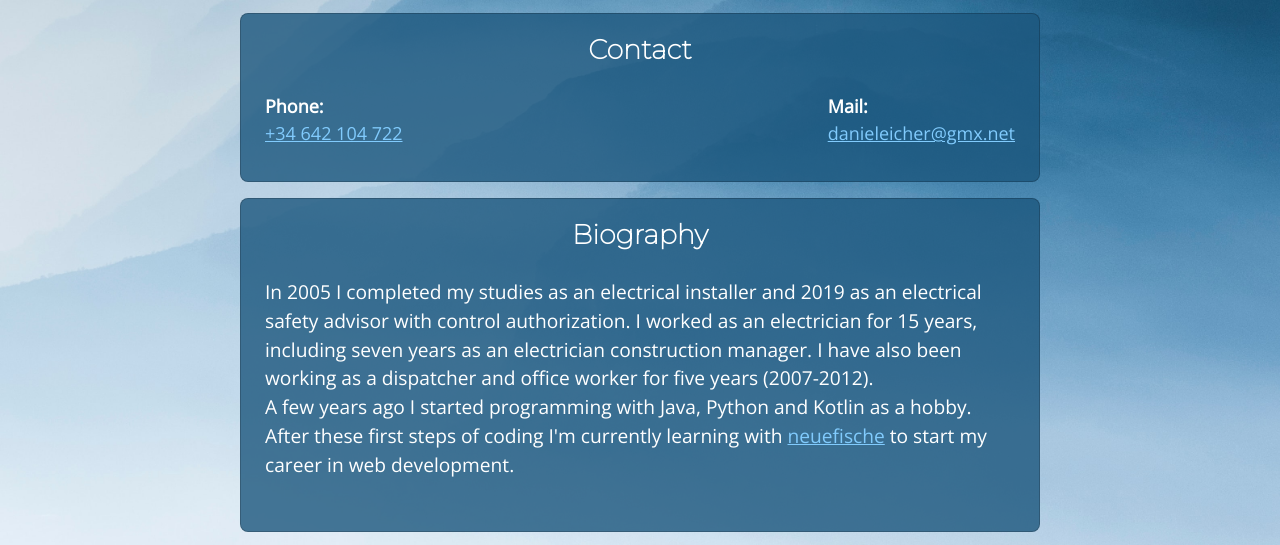
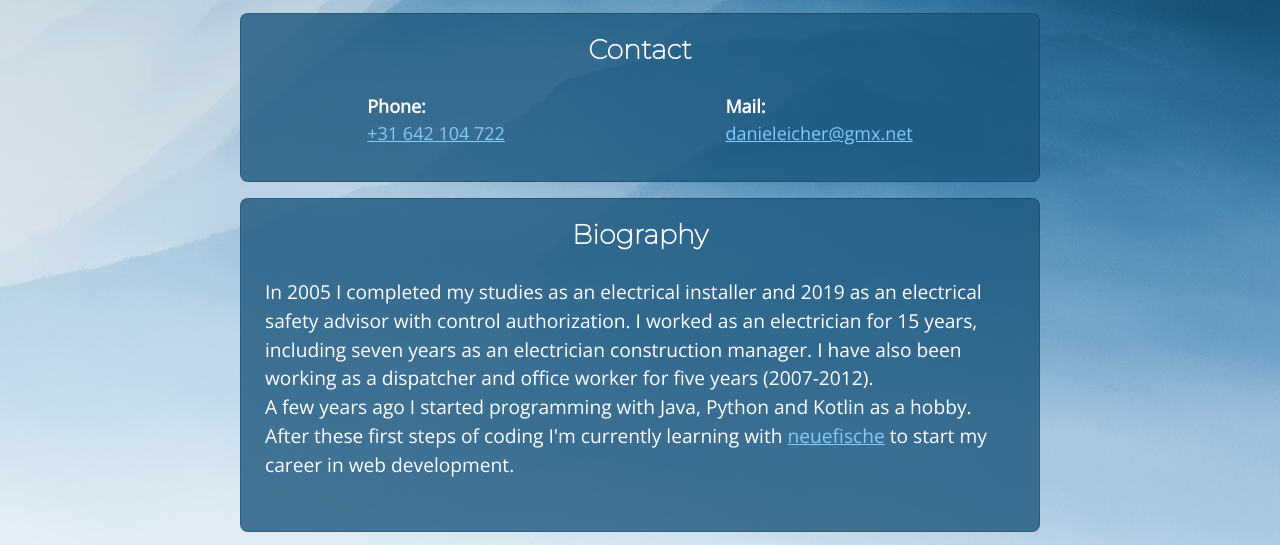
Before and after one commit to codingoak/personal-website, a plain HTML site: page index.html in a window 1280 px wide. Shown: the part 905-1450 px from the top of the page. Drawn offline with nearby package versions, Linux system fonts and the light colour scheme.

Commit message:
add a mediaquery to change justify-content of contact infos

```diff
--- a/index.html
+++ b/index.html
@@ -46,8 +46,8 @@
   </section>
   <section>
     <h2 id="contact">Contact</h2>
-    <ul class="inline-flex">
-      <li><span class="bold">Phone: </span><br><a class="web-links" href="tel:+34642104722">+34 642 104 722</a></li>
+    <ul class="inline-flex media-flex">
+      <li><span class="bold">Phone: </span><br><a class="web-links" href="tel:+34642104722">+31 642 104 722</a></li>
       <li><span class="bold">Mail: </span><a class="web-links"
           href="mailto:danieleicher@gmx.net"><br>danieleicher@gmx.net</a></li>
     </ul>
--- a/styles.css
+++ b/styles.css
@@ -88,6 +88,12 @@ p {
   flex-wrap: wrap;
   list-style: inside;
   white-space: nowrap;
+}
+
+@media (min-width: 464px) {
+  .media-flex {
+    justify-content: space-around;
+  }
 }
 
 .bold {
```
